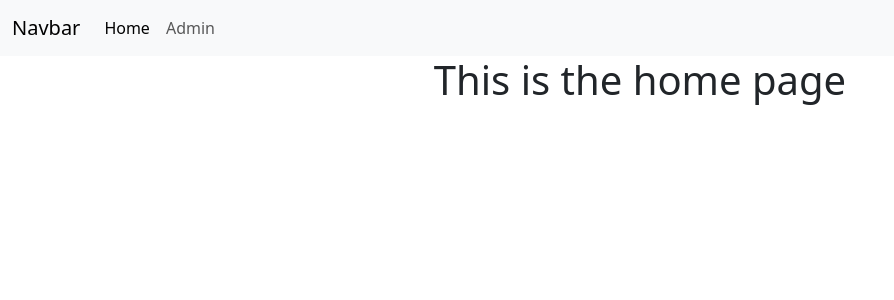
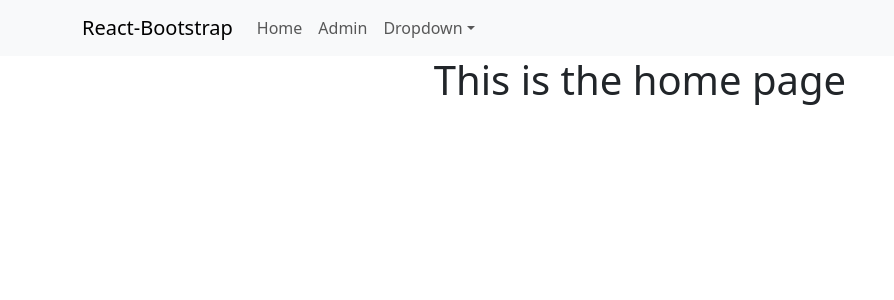
Before and after one commit to rm-Mungai-f/mern-app, a React (Create React App) app: page / in a window 1280 px wide. Shown: the top 300 px of the page, without its empty margins (0-894 px from the left). Built offline with nearby package versions, Linux system fonts and the light colour scheme.

Commit message:
implement react bootstrap

```diff
--- a/package.json
+++ b/package.json
@@ -6,8 +6,11 @@
     "@testing-library/jest-dom": "^5.16.5",
     "@testing-library/react": "^13.4.0",
     "@testing-library/user-event": "^13.5.0",
+    "bootstrap": "^5.2.3",
     "react": "^18.2.0",
+    "react-bootstrap": "^2.7.0",
     "react-dom": "^18.2.0",
+    "react-router-bootstrap": "^0.26.2",
     "react-router-dom": "^6.8.0",
     "react-scripts": "5.0.1",
     "web-vitals": "^2.1.4"
--- a/src/components/stateLess/navbar/Navbar.js
+++ b/src/components/stateLess/navbar/Navbar.js
@@ -1,27 +1,36 @@
 import React from 'react'
 import { Link } from 'react-router-dom'
+import Navbar from 'react-bootstrap/Navbar'
+import Container from 'react-bootstrap/Container'
+import Nav from 'react-bootstrap/Nav'
+import NavDropdown from 'react-bootstrap/NavDropdown'
 
-export default function Navbar(){
+export default function navbar(){
     return(
         <div>
-            <nav class="navbar navbar-expand-lg bg-body-tertiary">
-                <div class="container-fluid">
-                    <Link class="navbar-brand" to="/">Navbar</Link>
-                    <button class="navbar-toggler" type="button" data-bs-toggle="collapse" data-bs-target="#navbarNavDropdown" aria-controls="navbarNavDropdown" aria-expanded="false" aria-label="Toggle navigation">
-                        <span class="navbar-toggler-icon"></span>
-                    </button>
-                    <div class="collapse navbar-collapse" id="navbarNavDropdown">
-                        <ul class="navbar-nav">
-                            <li class="nav-item">
-                                <Link class="nav-link active" aria-current="page" to="/">Home</Link>
-                            </li>
-                            <li class="nav-item">
-                                <Link class="nav-link" to="/admin">Admin</Link>
-                            </li>
-                        </ul>
-                    </div>
-                </div>
-            </nav>
+            <Navbar bg="light" expand="lg">
+                <Container>
+                <Navbar.Brand href="#home">React-Bootstrap</Navbar.Brand>
+                <Navbar.Toggle aria-controls="basic-navbar-nav" />
+                <Navbar.Collapse id="basic-navbar-nav">
+                    <Nav className="me-auto">
+                    <Nav.Link href="/">Home</Nav.Link>
+                    <Nav.Link href="/admin">Admin</Nav.Link>
+                        <NavDropdown title="Dropdown" id="basic-nav-dropdown">
+                            <NavDropdown.Item href="#action/3.1">Action</NavDropdown.Item>
+                            <NavDropdown.Item href="#action/3.2">
+                                Another action
+                            </NavDropdown.Item>
+                            <NavDropdown.Item href="#action/3.3">Something</NavDropdown.Item>
+                            <NavDropdown.Divider />
+                            <NavDropdown.Item href="#action/3.4">
+                                Separated link
+                            </NavDropdown.Item>
+                        </NavDropdown>
+                    </Nav>
+                </Navbar.Collapse>
+                </Container>
+            </Navbar>
         </div>
     )
 };
```
Also changed, not shown: 1 other file (tests, documents, lock files or other folders).
